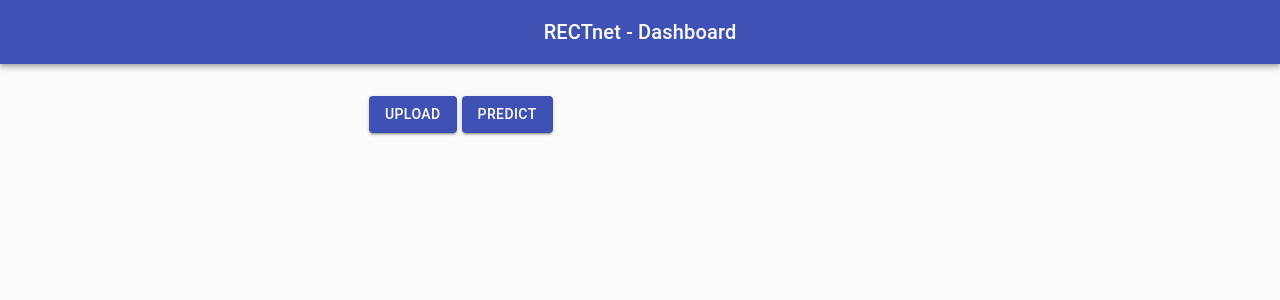
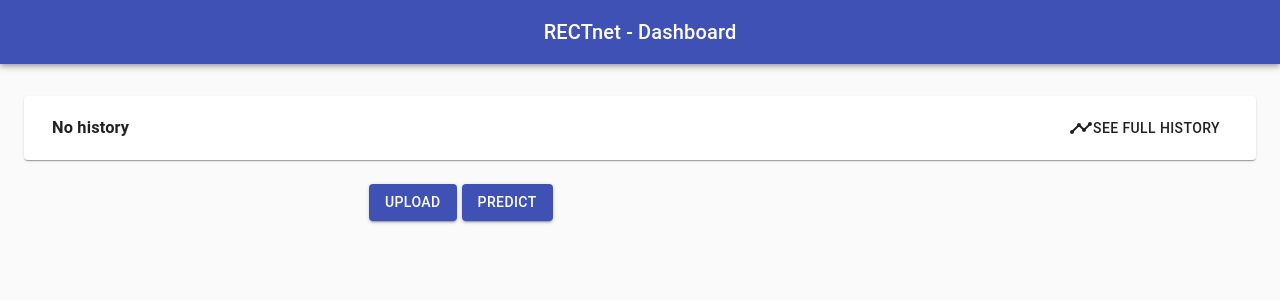
Before and after one commit to coder-tim/RECTnet-webapp, a React (Create React App) app in the folder frontend/: page / in a window 1280 px wide. Shown: the top 300 px of the page. Built offline with nearby package versions, Linux system fonts and the light colour scheme.

Commit message:
added history preview on Dashboard

```diff
--- a/frontend/src/components/Dashboard.js
+++ b/frontend/src/components/Dashboard.js
@@ -1,31 +1,28 @@
+import AppBar from '@material-ui/core/AppBar';
+import Box from '@material-ui/core/Box';
+import Container from '@material-ui/core/Container';
+import CssBaseline from '@material-ui/core/CssBaseline';
+import Divider from '@material-ui/core/Divider';
+import Drawer from '@material-ui/core/Drawer';
+import Grid from '@material-ui/core/Grid';
+import IconButton from '@material-ui/core/IconButton';
+import Link from '@material-ui/core/Link';
+import List from '@material-ui/core/List';
+import Paper from '@material-ui/core/Paper';
+import { makeStyles } from '@material-ui/core/styles';
+import Toolbar from '@material-ui/core/Toolbar';
+import Typography from '@material-ui/core/Typography';
+import ChevronLeftIcon from '@material-ui/icons/ChevronLeft';
+import MenuIcon from '@material-ui/icons/Menu';
+import clsx from 'clsx';
 import React from 'react';
-import clsx from 'clsx';
-import { makeStyles } from '@material-ui/core/styles';
-import CssBaseline from '@material-ui/core/CssBaseline';
-import Drawer from '@material-ui/core/Drawer';
-import Box from '@material-ui/core/Box';
-import AppBar from '@material-ui/core/AppBar';
-import Toolbar from '@material-ui/core/Toolbar';
-import List from '@material-ui/core/List';
-import Typography from '@material-ui/core/Typography';
-import Divider from '@material-ui/core/Divider';
-import IconButton from '@material-ui/core/IconButton';
-import Badge from '@material-ui/core/Badge';
-import Container from '@material-ui/core/Container';
-import Grid from '@material-ui/core/Grid';
-import Paper from '@material-ui/core/Paper';
-import Link from '@material-ui/core/Link';
-import MenuIcon from '@material-ui/icons/Menu';
-import ChevronLeftIcon from '@material-ui/icons/ChevronLeft';
-import NotificationsIcon from '@material-ui/icons/Notifications';
+import Chart from './Chart';
 import { mainListItems, secondaryListItems } from './listItems';
-import Chart from './Chart';
-import Deposits from './Deposits';
-import Orders from './Orders';
 import Main from './Main';
 import EmotionsChart from './EmotionsChart';
 import style from '../styles/Dashboard.css';
 
+import HistoryPreview from './HistoryPreview';
 
 function Copyright() {
   return (
@@ -121,11 +118,34 @@ const useStyles = makeStyles((theme) => ({
   },
 }));
 
+// var
+
 export default function Dashboard() {
   const classes = useStyles();
   const [open, setOpen] = React.useState(false);
 
   const fixedHeightPaper = clsx(classes.paper, classes.fixedHeight);
+
+  const [historyCount, setHistoryCount] = React.useState(0);
+  var saveHistory = (historyData, time=null) => {
+    if (time === null) time = new Date()
+
+    // load previous history
+    var historyArr = window.localStorage.getItem('emo-history')
+    if (!historyArr) historyArr = []
+    else historyArr = JSON.parse(historyArr)
+    historyArr.push({data: historyData, time: time})
+    // organized based on date
+    historyArr.sort(function(a,b){
+      // Turn your strings into dates, and then subtract them
+      // to get a value that is either negative, positive, or zero.
+      return new Date(b.date) - new Date(a.date);
+    });
+    console.log(historyArr)
+    window.localStorage.setItem('emo-history', JSON.stringify(historyArr))
+
+    setHistoryCount(historyCount + 1)
+  }
 
   return (
     <div className={classes.root}>
@@ -142,8 +162,18 @@ export default function Dashboard() {
       <main className={classes.content}>
         <div className={classes.appBarSpacer} />
         <Container maxWidth="lg" className={classes.container}>
-              <Main/>
+
             {/* <Copyright /> */}
+            <Grid container  spacing={3}>
+              <Grid item xs={12} lg={12} md={12}>
+                <Paper className={classes.paper}>
+                <HistoryPreview hisCount={historyCount}/>
+                </Paper>
+              </Grid>
+              <Grid item xs={12} lg={12} md={12}>
+                <Main saveHistory={saveHistory}/>
+              </Grid>
+            </Grid>
         </Container>
       </main>
     </div>
--- /dev/null
+++ b/frontend/src/components/HistoryPreview.js
@@ -0,0 +1,54 @@
+import React, { Component } from 'react';
+import { Container, Grid, Button } from '@material-ui/core';
+import TimelineIcon from '@material-ui/icons/Timeline';
+
+
+class HistoryPreview extends Component {
+    constructor(props) {
+        super(props);
+        this.state = {
+            data: []
+        };
+    }
+
+    updateHistory = () => {
+        var data = window.localStorage.getItem('emo-history');
+        if (!!data) this.setState({data: JSON.parse(data)})
+        console.log("Preview Component loaded")
+        // console.log(JSON.parse(data))
+    }
+
+    componentDidMount() {
+        this.updateHistory()
+    }
+
+    componentDidUpdate(prevProps) {
+        if (this.props.hisCount !== prevProps.hisCount) this.updateHistory()
+    }
+
+
+    render() {
+        var display;
+        var hData = this.state.data;
+        if (!this.state.data || this.state.data.length === 0) {
+            display = <h3>No history</h3>
+        } else {
+            // console.log(typeof (hData[hData.length-1].time))
+            display = <h3>Last time used {new Date(hData[hData.length-1].time).toTimeString() }</h3>
+        }
+        return (
+            <div>
+                <Container maxWidth="lg">
+                    <Grid container spacing={3} justify='space-between'>
+                        {display}
+                        <Button disabled={!this.state.data}>
+                            <TimelineIcon/> See full history
+                        </Button>
+                    </Grid>
+                </Container>
+            </div>
+        );
+    }
+}
+
+export default HistoryPreview;
--- a/frontend/src/components/Main.js
+++ b/frontend/src/components/Main.js
@@ -202,6 +202,17 @@ class Main extends React.Component {
           console.log(dataCopy);
           this.setState({data: dataCopy});
 
+          // NOTE Save to history
+          // Only if there is one face in the picture
+          if (this.state.predictedResult['faces'].length == 1) {
+            let hData = []
+            this.state.predictedResult['faces'][0].details.forEach(v=>hData.push(parseInt(100000*v)/1000))
+            if (!!this.props.saveHistory) {
+              this.props.saveHistory(hData)
+            }
+          }
+
+
         } else {
           console.log("No faces detected in the photo");
           this.setState({predictedResult: 'No faces found in the photo'});
```
Also changed, not shown: frontend/src/components/CompleteHistory.js (added).
